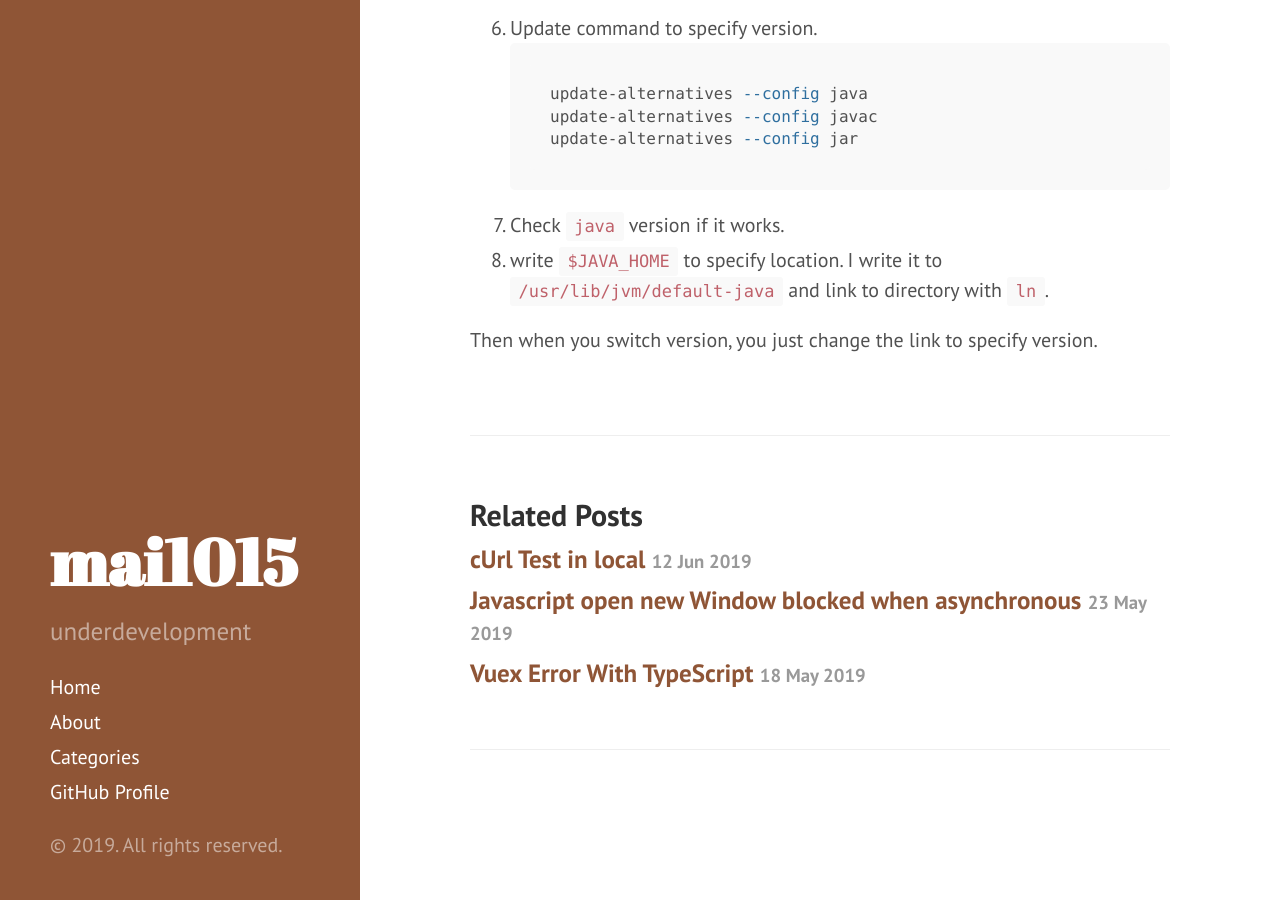
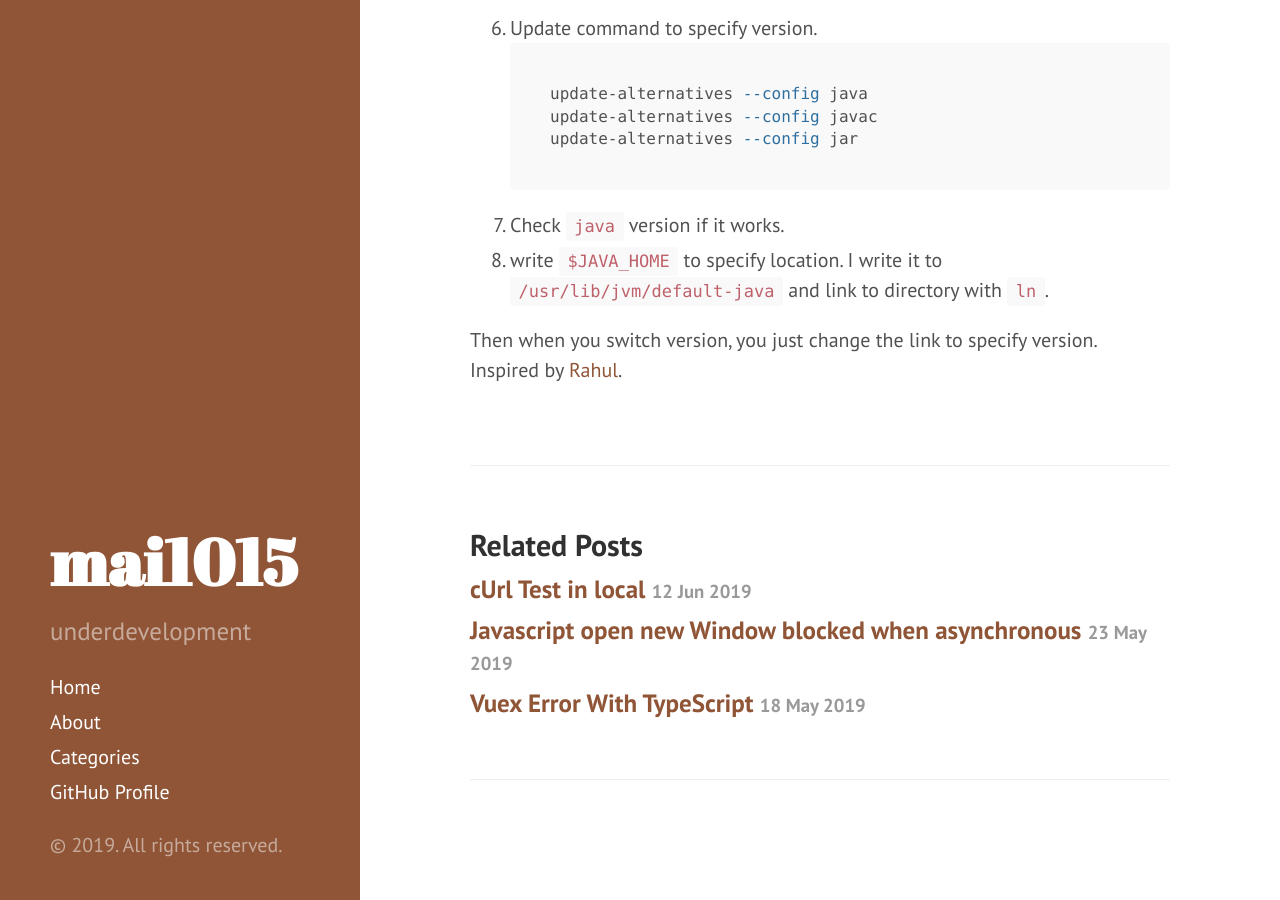
Before and after one commit to mai1015/mai1015.github.io, a Jekyll site: the page built from _posts/2019-06-20-install-java-from-source.md, in a window 1280 px wide and 900 px high, scrolled down 939 px. Built offline with Jekyll 4.4.1, drawn with Linux system fonts in a browser that asks for light colours; comment, search, counter and statistics services are not loaded.

Commit message:
add link to java

```diff
--- a/_posts/2019-06-20-install-java-from-source.md
+++ b/_posts/2019-06-20-install-java-from-source.md
@@ -31,4 +31,4 @@ It works well on Java 8, so I have to install one more version. However, I canno
 8. write `$JAVA_HOME` to specify location.
    I write it to `/usr/lib/jvm/default-java` and link to directory with `ln`.
 
-Then when you switch version, you just change the link to specify version.
+Then when you switch version, you just change the link to specify version. Inspired by [Rahul](https://tecadmin.net/switch-between-java-versions-on-debian/).
```
